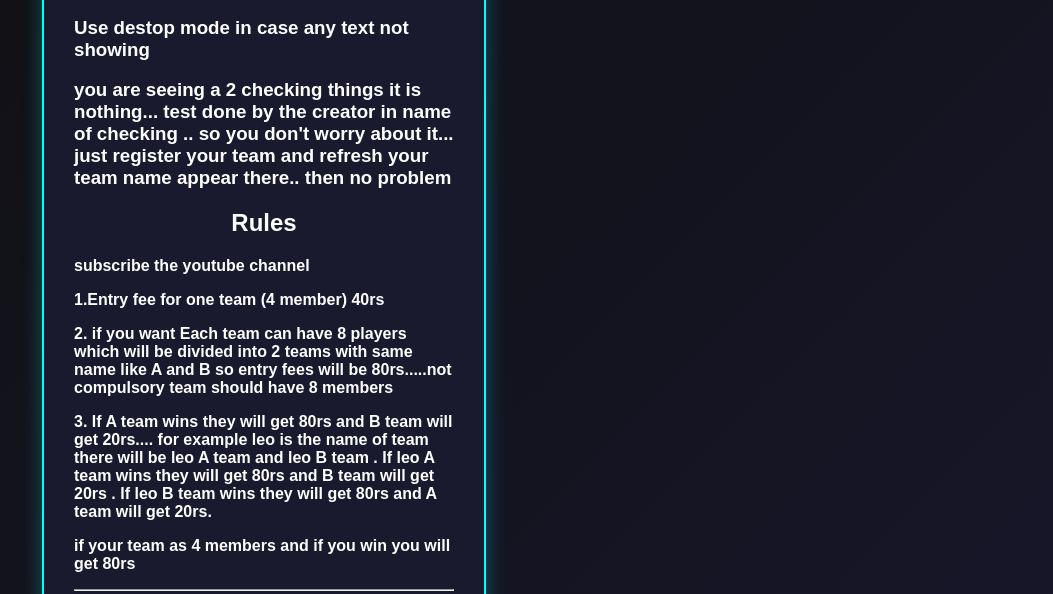
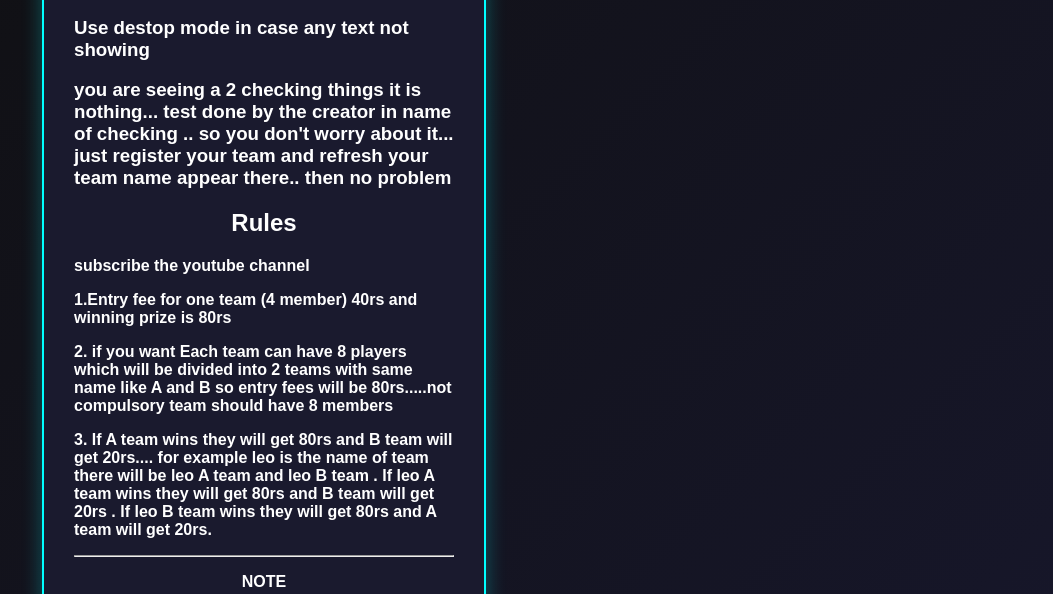
Before and after one commit to tournamentsuppor-arch/tournamentofgames, a plain HTML site: page index.html in a window 1280 px wide. Shown: the part 377-971 px from the top of the page, without its empty margins (171-1224 px from the left). Drawn offline with Linux system fonts and the light colour scheme.

Commit message:
Update index.html

```diff
--- a/index.html
+++ b/index.html
@@ -80,10 +80,9 @@
     <h3>you are seeing a 2 checking things it is nothing... test done by the creator in name of checking .. so you don't worry about it... just register your team and refresh your team name appear there.. then no problem </h3>
 <h2>Rules</h2>
      <p><b>subscribe the youtube channel </b></p>
-     <p> <b>1.Entry fee  for one team (4 member)  40rs</b></p>
+     <p> <b>1.Entry fee  for one team (4 member)  40rs and winning prize is 80rs </b></p>
      <p> <b>2. if you want Each team can have 8 players which will be divided into 2 teams with same name like A and B so entry fees will be 80rs.....not compulsory team should have 8 members  </b></p>
      <p> <b>3. If A team wins they  will get 80rs and B team will get 20rs.... for example leo is the name of team there will be leo A team and leo B team .  If leo A team wins they  will get 80rs  and B team will get 20rs . If leo B team wins they  will get 80rs and A team will get 20rs. </b></p>
-     <p><b>if your team as 4 members and if you win you will get 80rs </b></p>
     <hr>
       <p> <center> <b> NOTE </b></center></p>
       <p> <b>Moneys will be collected before tournament start </b></p>
```
